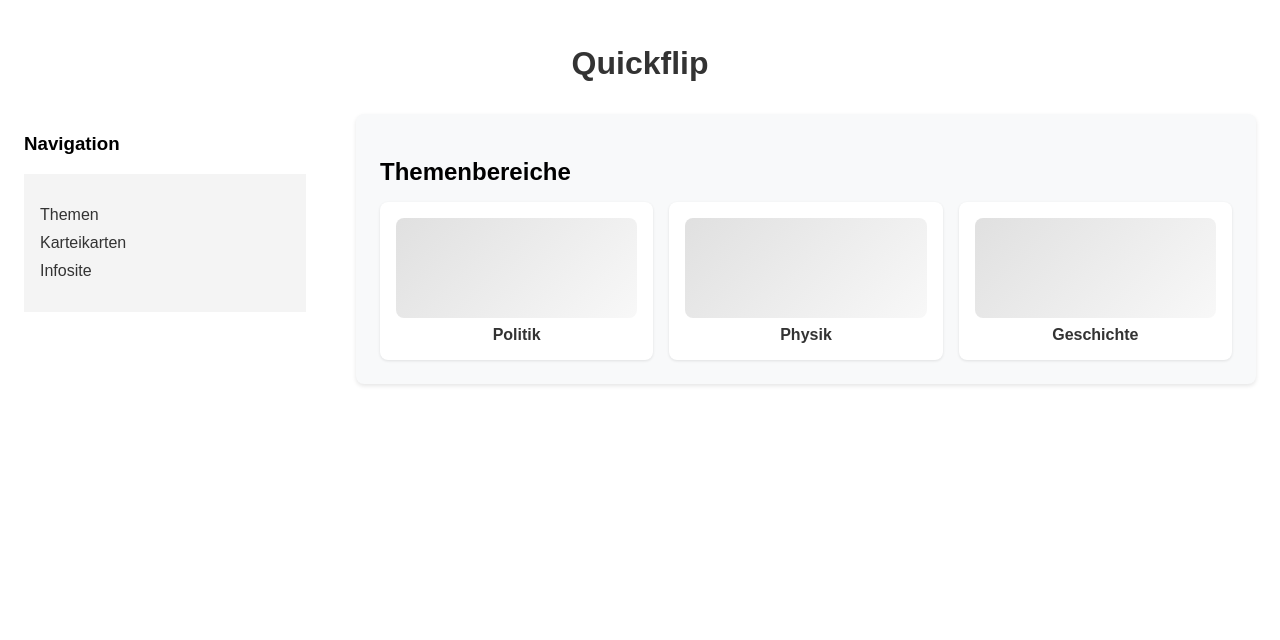
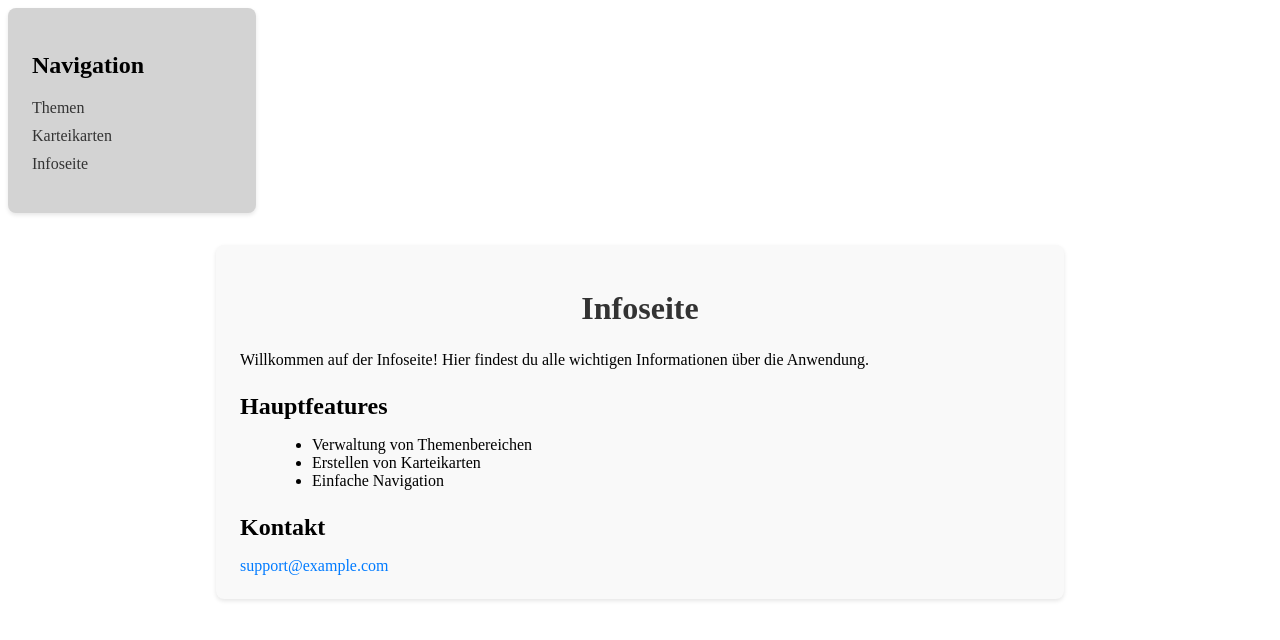
Before and after one commit to JustinKaram04/dhbwka-karteikarten, an Angular app in the folder Frontend/: page /info in a window 1280 px wide. Before the commit this address led to /. Shown: the top 640 px of the page. Built offline with nearby package versions, Linux system fonts and the light colour scheme.

Commit message:
Css Verbessert, Infoseite hinzugefügt, provisorischer header, routen hinzugefügt

```diff
--- a/Frontend/src/app/app.component.html
+++ b/Frontend/src/app/app.component.html
@@ -1,2 +1,3 @@
-<app-dashboard></app-dashboard>
-<router-outlet></router-outlet>
+<div class="app-container">
+    <router-outlet></router-outlet>
+  </div>
--- a/Frontend/src/app/app.component.ts
+++ b/Frontend/src/app/app.component.ts
@@ -1,11 +1,10 @@
 import { Component } from "@angular/core";
 import { RouterOutlet } from "@angular/router";
-import { DashboardComponent } from "./features/dashboard/dashboard.component";
 
 @Component({
   selector: "app-root",
   standalone: true,
-  imports: [RouterOutlet, DashboardComponent],
+  imports: [RouterOutlet],
   templateUrl: "./app.component.html",
   styleUrl: "./app.component.css",
 })
--- a/Frontend/src/app/app.routes.ts
+++ b/Frontend/src/app/app.routes.ts
@@ -1,3 +1,9 @@
 import { Routes } from '@angular/router';
+import { DashboardComponent } from './features/dashboard/dashboard.component';
+import { InfoComponent } from './features/info/info.component';
 
-export const routes: Routes = [];
+export const routes: Routes = [
+    { path: '', component: DashboardComponent }, // Startseite
+    { path: 'info', component: InfoComponent }, // Infoseite
+    { path: '**', redirectTo: '' } // Fallback zur Startseite
+];
--- a/Frontend/src/app/features/dashboard/dashboard.component.css
+++ b/Frontend/src/app/features/dashboard/dashboard.component.css
@@ -1,99 +1,74 @@
 /* Allgemeines Layout */
 .dashboard {
   font-family: Arial, sans-serif;
-    padding: 1rem;
+  padding: 1.5rem;
+  background-color: #f5f5f5;
 }
 
+/* Header */
 .header {
   text-align: center;
-    margin-bottom: 2rem;
+  margin-bottom: 2.5rem;
+  background-color: #007bff;
+  color: white;
+  padding: 1.5rem 0;
+  border-radius: 12px;
+}
+.header h1 {
+  font-size: 2.5rem;
+  margin: 0;
+  font-weight: bold;
 }
 
-  .header h1 {
-    font-size: 2rem;
-    color: #333;
-  }
-
+/* Content Layout */
 .content {
   display: grid;
   grid-template-columns: 1fr 3fr;
   gap: 2rem;
-  }
-
-  /* Navigaion */
-  .navigation {
-    background-color: #f8f9fa;
-    border-radius: 8px;
-    padding: 1rem;
-    box-shadow: 0 2px 4px rgba(0, 0, 0, 0.1);
-  }
-
-  .navigation h3 {
-    font-size: 1.2rem;
-    margin-bottom: 1rem;
-  }
-
-  .navigation ul {
-    list-style: none;
-    padding: 0;
-    margin: 0;
-  }
-
-  .navigation ul li {
-    margin: 0.5rem 0;
-    color: #555;
-  }
-
-  .quick-actions {
-    margin-top: 1rem;
-    text-align: center;
-  }
-
-  .quick-actions button {
-    background-color: #007bff;
-    color: white;
-    border: none;
-    padding: 0.5rem 1rem;
-    border-radius: 4px;
-    cursor: pointer;
+  align-items: flex-start;
 }
 
 /* Themenbereiche */
 .topics {
-    background-color: #f8f9fa;
+  background-color: #d3d3d3;
   border-radius: 8px;
-    padding: 1.5rem;
-    box-shadow: 0 2px 4px rgba(0, 0, 0, 0.1);
+  padding: 2rem;
+  box-shadow: 0 3px 8px rgba(0, 0, 0, 0.1);
+}
+.topics h2 {
+  font-size: 1.8rem;
+  margin-bottom: 1.5rem;
+  color: #333;
 }
 
-  .topics h2 {
-    font-size: 1.5rem;
-    margin-bottom: 1rem;
-  }
-
+/* Topic Cards */
 .topic-container {
-    display: flex;
+  display: grid;
+  grid-template-columns: repeat(auto-fit, minmax(200px, 1fr));
   gap: 1rem;
 }
-
 .topic-card {
-    background-color: white;
+  background-color: #f8f9fa;
+  border: 1px solid #e0e0e0;
   border-radius: 8px;
   padding: 1rem;
-    flex: 1;
   text-align: center;
-    box-shadow: 0 1px 3px rgba(0, 0, 0, 0.1);
+  transition: border-color 0.3s ease, box-shadow 0.3s ease;
 }
-
+.topic-card:hover {
+  border-color: #84abd4;
+  box-shadow: 0 2px 6px rgba(0, 0, 0, 0.15);
+}
 .topic-image {
   height: 100px;
   background: linear-gradient(135deg, #e0e0e0, #f8f8f8);
   border-radius: 8px;
   margin-bottom: 0.5rem;
 }
-
 .topic-title {
   font-size: 1rem;
   font-weight: bold;
   color: #333;
+  margin-top: 0.5rem;
+  text-transform: uppercase;
 }
--- /dev/null
+++ b/Frontend/src/app/features/info/info.component.css
@@ -0,0 +1,38 @@
+.infoseite-container {
+    max-width: 800px;
+    margin: 2rem auto;
+    padding: 1.5rem;
+    background-color: #f9f9f9;
+    border-radius: 8px;
+    box-shadow: 0 2px 4px rgba(0, 0, 0, 0.1);
+  }
+
+  .infoseite-container h1 {
+    font-size: 2rem;
+    color: #333;
+    text-align: center;
+    margin-bottom: 1.5rem;
+  }
+
+  .infoseite-container section {
+    margin-top: 1.5rem;
+  }
+
+  .infoseite-container h2 {
+    font-size: 1.5rem;
+    margin-bottom: 1rem;
+  }
+
+  .infoseite-container ul {
+    list-style: disc;
+    margin-left: 2rem;
+  }
+
+  .infoseite-container a {
+    color: #007bff;
+    text-decoration: none;
+  }
+
+  .infoseite-container a:hover {
+    text-decoration: underline;
+  }
--- /dev/null
+++ b/Frontend/src/app/features/info/info.component.html
@@ -0,0 +1,20 @@
+ <app-sidebar></app-sidebar>
+<div class="infoseite-container">
+
+    <h1>Infoseite</h1>
+    <p>Willkommen auf der Infoseite! Hier findest du alle wichtigen Informationen über die Anwendung.</p>
+
+    <section>
+      <h2>Hauptfeatures</h2>
+      <ul>
+        <li>Verwaltung von Themenbereichen</li>
+        <li>Erstellen von Karteikarten</li>
+        <li>Einfache Navigation</li>
+      </ul>
+    </section>
+
+    <section>
+      <h2>Kontakt</h2>
+      <a href="mailto:support&#64;example.com">support&#64;example.com</a>
+    </section>
+  </div>
--- a/Frontend/src/app/shared/components/sidebar/sidebar.component.css
+++ b/Frontend/src/app/shared/components/sidebar/sidebar.component.css
@@ -1,7 +1,9 @@
 .sidebar {
-    width: 250px;
-    background: #f4f4f4;
-    padding: 1rem;
+    background-color:#d3d3d3;
+    border-radius: 8px;
+    padding: 1.5rem;
+    box-shadow: 0 2px 4px rgba(0, 0, 0, 0.1);
+    width: 200px;
   }
   ul {
     list-style: none;
--- a/Frontend/src/app/shared/components/sidebar/sidebar.component.html
+++ b/Frontend/src/app/shared/components/sidebar/sidebar.component.html
@@ -1,8 +1,10 @@
-<h3>Navigation</h3>
-<nav class="sidebar">
-    <ul>
-      <li><a routerLink="/topics">Themen</a></li>
-      <li><a routerLink="/flashcards">Karteikarten</a></li>
-      <li><a href="#">Infosite</a></li>
-    </ul>
-  </nav>
+
+  <div class="container">
+    <div class="sidebar">
+      <h2>Navigation</h2>
+      <ul>
+        <li><a href="Themen">Themen</a></li>
+        <li><a href="Karteikarten">Karteikarten</a></li>
+        <li><a href="info">Infoseite</a></li>
+      </ul>
+    </div>
--- a/Frontend/src/app/shared/components/sidebar/sidebar.component.ts
+++ b/Frontend/src/app/shared/components/sidebar/sidebar.component.ts
@@ -1,5 +1,5 @@
 import { Component } from '@angular/core';
-
+import { RouterOutlet } from '@angular/router';
 @Component({
   selector: 'app-sidebar',
   standalone: true,
--- a/Frontend/src/index.html
+++ b/Frontend/src/index.html
@@ -2,7 +2,7 @@
 <html lang="en">
 <head>
   <meta charset="utf-8">
-  <title>App</title>
+  <title>Quickflip</title>
   <base href="/">
   <meta name="viewport" content="width=device-width, initial-scale=1">
   <link rel="icon" type="image/x-icon" href="favicon.ico">
```
Also changed, not shown: Frontend/src/app/features/info/info.component.ts (added, +12 -0 lines), 1 other file (tests, documents, lock files or other folders). Lines whose indentation alone changed are shown as unchanged.
